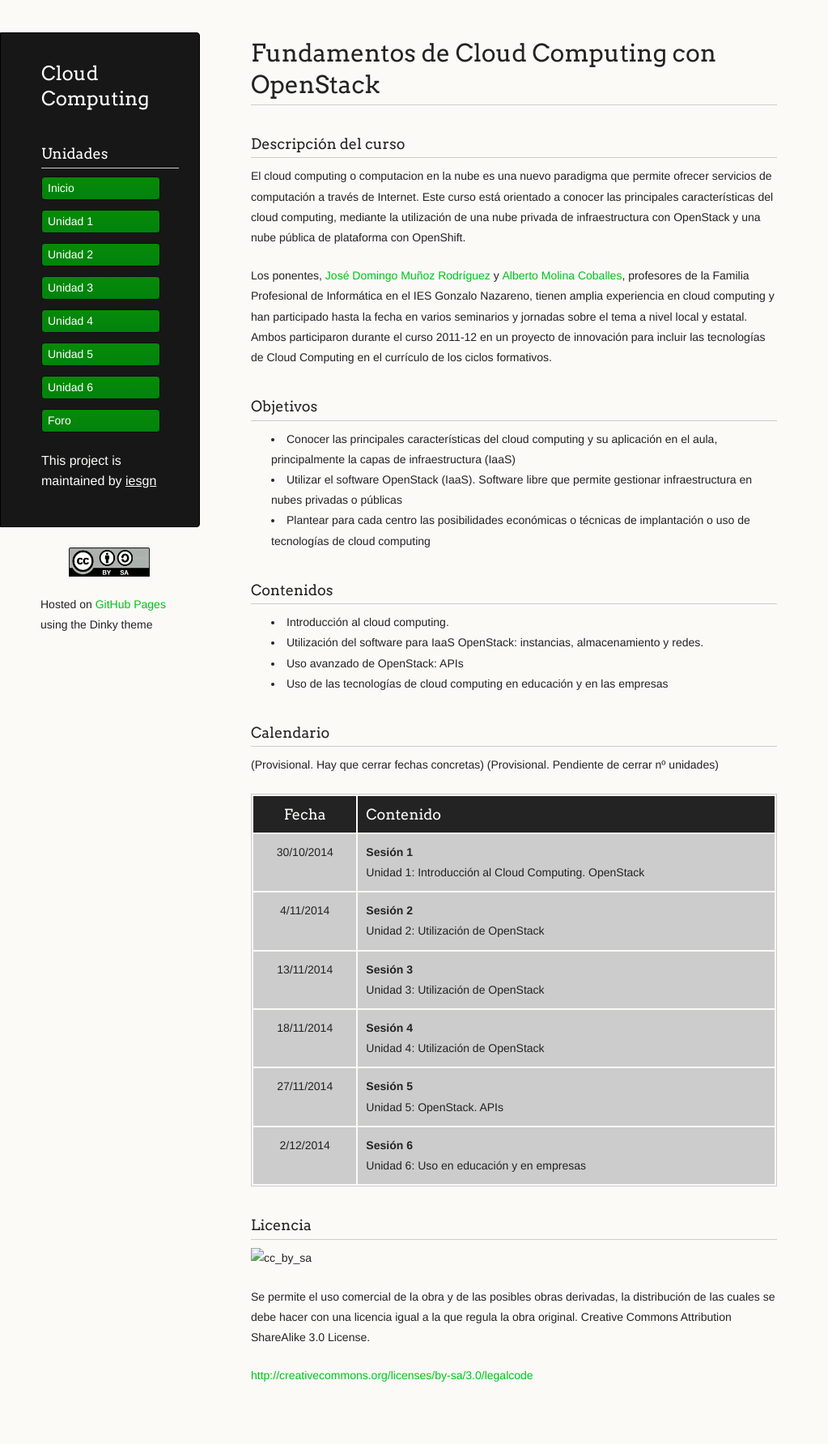
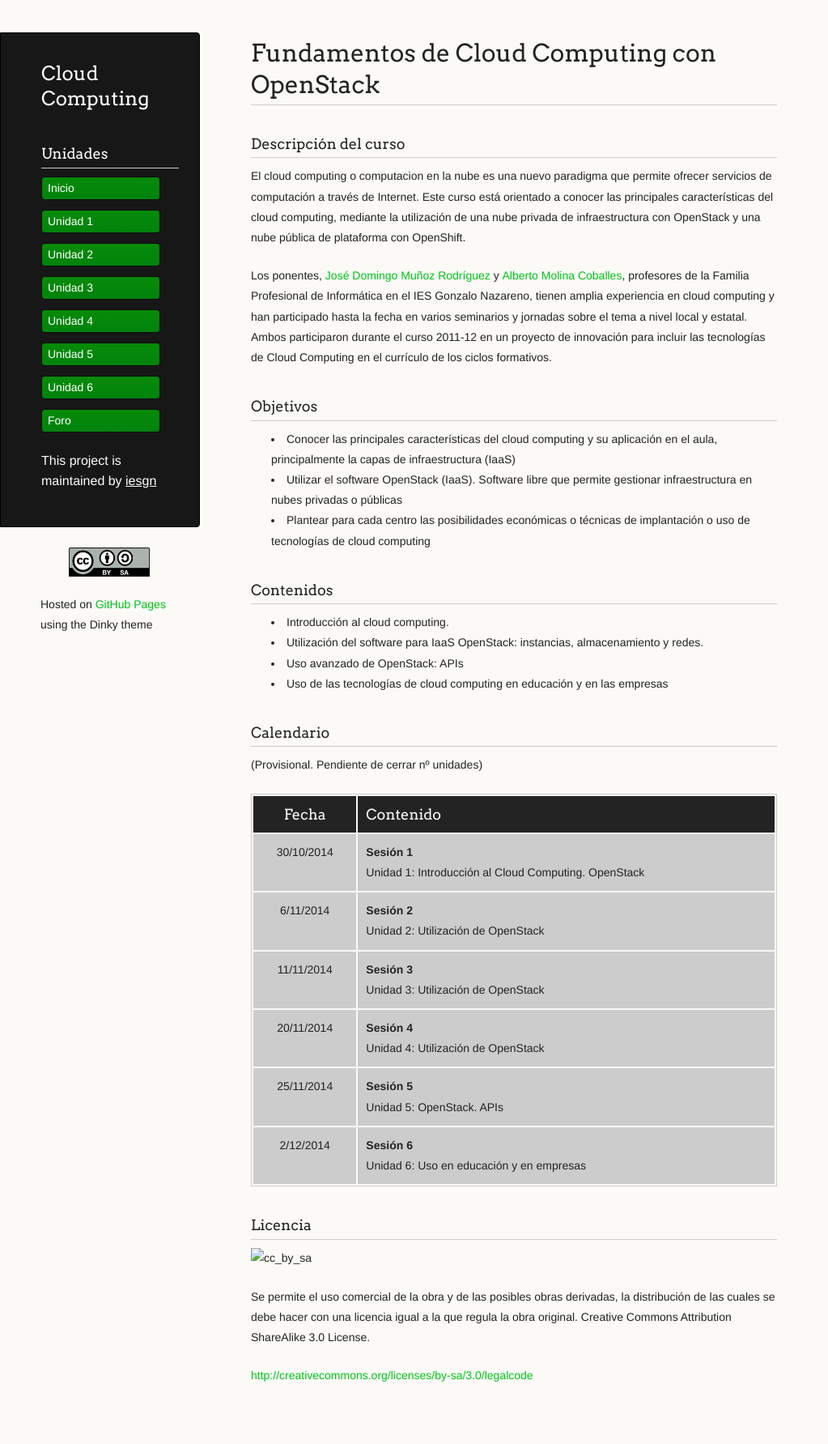
Before and after one commit to iesgn/cloud2, a Jekyll site: the page built from index.md, in a window 1280 px wide. Shown: the whole page at 81% size, without its empty margins (0-1023 px from the left). Built offline with Jekyll 4.4.1, drawn with Linux system fonts in a browser that asks for light colours.

Commit message:
Fechas en index.md de /

```diff
--- a/index.md
+++ b/index.md
@@ -43,16 +43,15 @@ tecnologías de Cloud Computing en el currículo de los ciclos formativos.
 
 ###Calendario
 
-(Provisional. Hay que cerrar fechas concretas)
 (Provisional. Pendiente de cerrar nº unidades)
 
 |Fecha|Contenido|
 |:---:|---------|
 |30/10/2014|**Sesión 1**<br/>Unidad 1: Introducción al Cloud Computing. OpenStack|
-|4/11/2014|**Sesión 2**<br/>Unidad 2: Utilización de OpenStack|
-|13/11/2014|**Sesión 3**<br/>Unidad 3: Utilización de OpenStack|
-|18/11/2014|**Sesión 4**<br/>Unidad 4: Utilización de OpenStack|
-|27/11/2014|**Sesión 5**<br/>Unidad 5: OpenStack. APIs|
+|6/11/2014|**Sesión 2**<br/>Unidad 2: Utilización de OpenStack|
+|11/11/2014|**Sesión 3**<br/>Unidad 3: Utilización de OpenStack|
+|20/11/2014|**Sesión 4**<br/>Unidad 4: Utilización de OpenStack|
+|25/11/2014|**Sesión 5**<br/>Unidad 5: OpenStack. APIs|
 |2/12/2014|**Sesión 6**<br/>Unidad 6: Uso en educación y en empresas|
 
 ###Licencia
```
